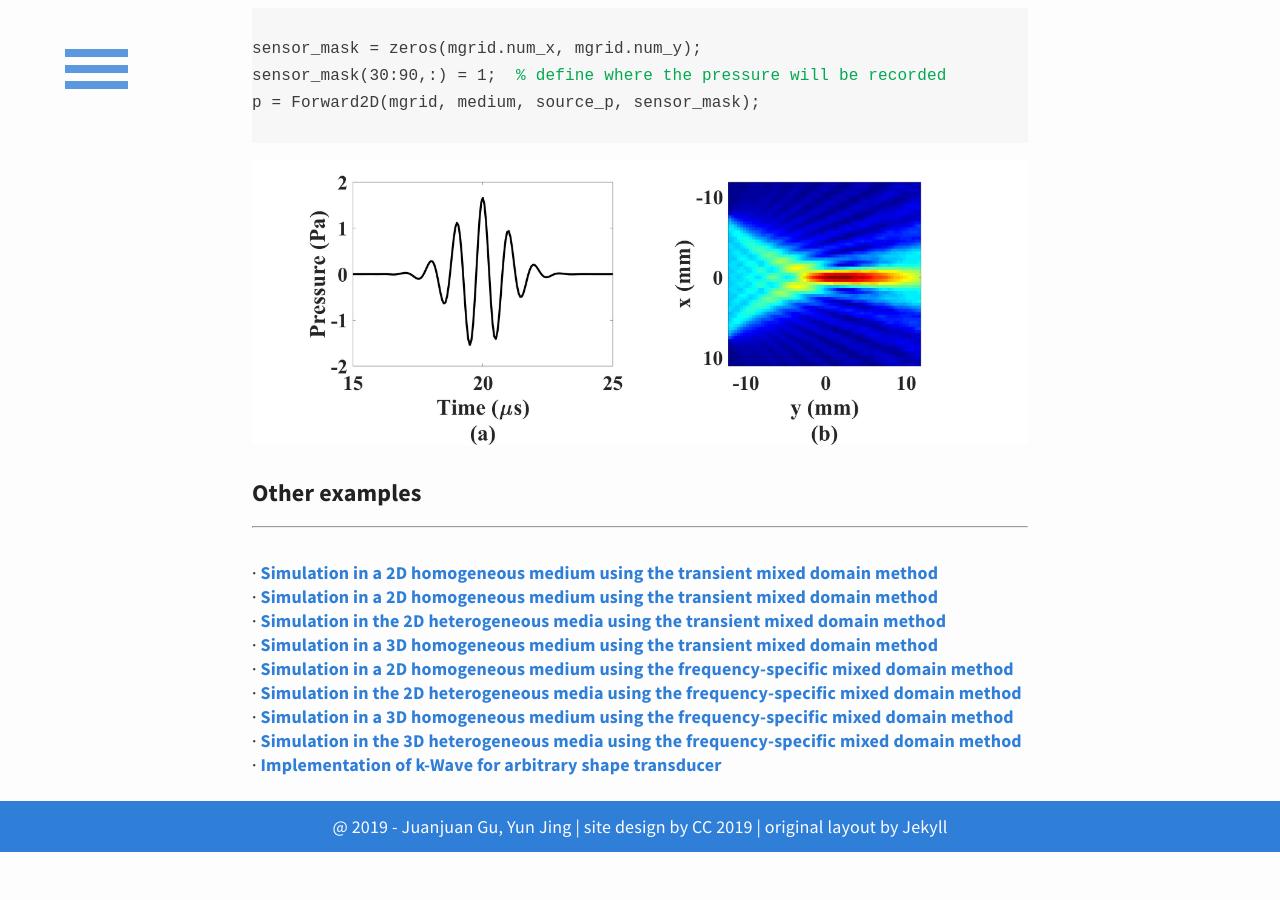
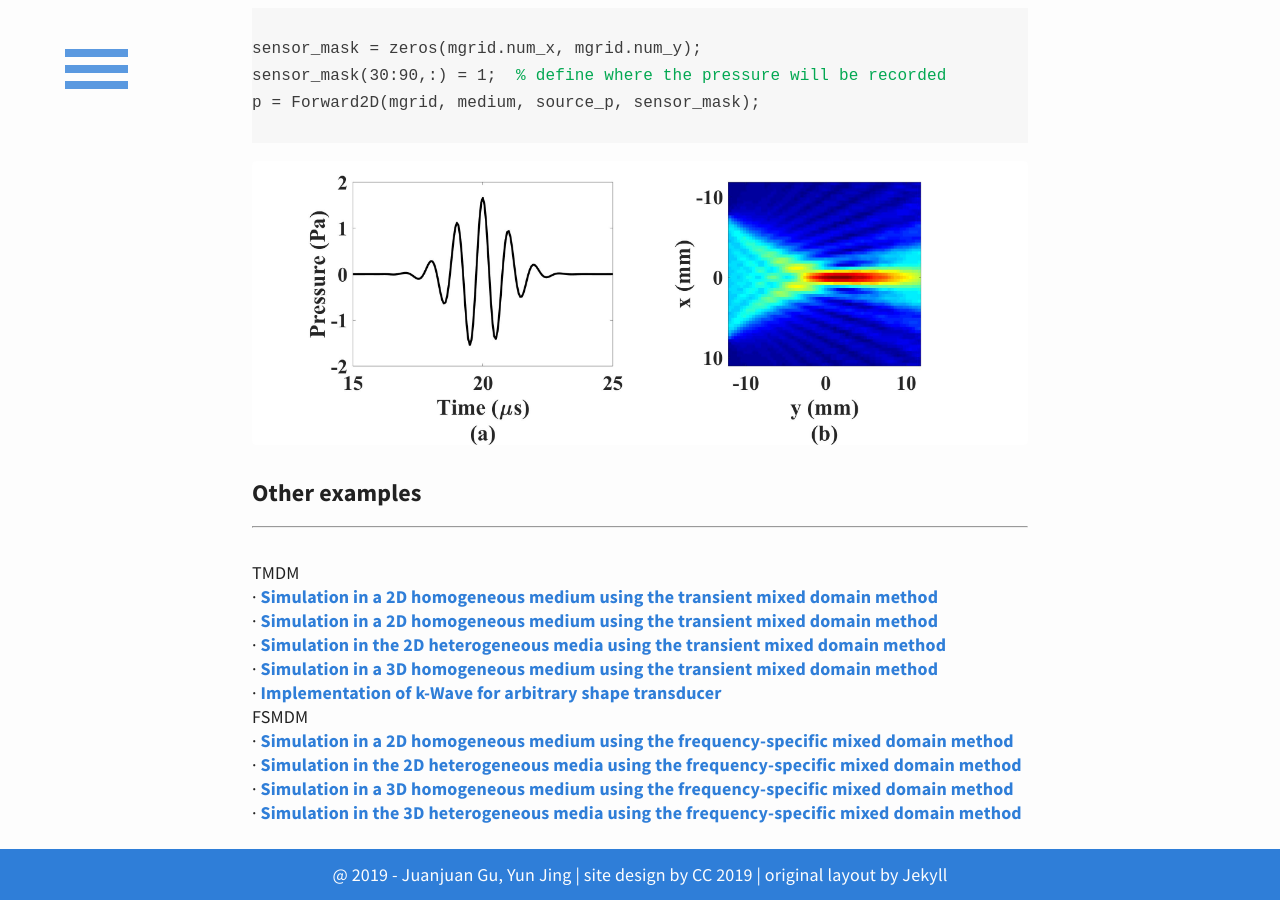
Before and after one commit to m-SOUND/mSOUND, a Jekyll site: the page built from _posts/2019-02-17-TMDM_2D_homogeneous.html, in a window 1280 px wide and 900 px high, scrolled down 2805 px. Built offline with Jekyll 4.4.1, drawn with Linux system fonts in a browser that asks for light colours; before the commit the page ends 3657 px from its top, so only the background shows below that; some of the changed lines change nothing that is shown.

Commit message:
Update 2019-02-17-TMDM_2D_homogeneous.html

```diff
--- a/_posts/2019-02-17-TMDM_2D_homogeneous.html
+++ b/_posts/2019-02-17-TMDM_2D_homogeneous.html
@@ -102,9 +102,10 @@ p = Forward2D(mgrid, medium, source_p, sensor_mask);
 <img src="/mSOUND/img/TMDM_2D_homogeneous.jpg" alt="(a) Time-domain singal recorded at the transducer focus                                                    (b) Fundamental pressure distribution through the sensor mask">
 </p>
 
-<h6>Other examples</h6>
+  <h6>Other examples</h6>
 <hr>
 <p>
+ <br>  <h7>TMDM</h7>
 <br>&middot;<a href="https://m-sound.github.io/mSOUND/TMDM_2D_homogeneous">
     Simulation in a 2D homogeneous medium using the transient mixed domain method</a>
  <br>&middot;<a href="https://m-sound.github.io/mSOUND/TMDM_2D_homogeneous">
@@ -113,6 +114,9 @@ p = Forward2D(mgrid, medium, source_p, sensor_mask);
     Simulation in the 2D heterogeneous media using the transient mixed domain method</a>
 <br>&middot;<a href="https://m-sound.github.io/mSOUND/TMDM_3D_homogeneous">
     Simulation in a 3D homogeneous medium using the transient mixed domain method</a>
+ <br>&middot;<a href="https://m-sound.github.io/mSOUND/combine-k-Wave-TMDM">
+    Implementation of k-Wave for arbitrary shape transducer</a>
+  <br>  <h7>FSMDM</h7>
 <br>&middot;<a href="https://m-sound.github.io/mSOUND/FSMDM_2D_homogeneous">
     Simulation in a 2D homogeneous medium using the frequency-specific mixed domain method</a>
 <br>&middot;<a href="https://m-sound.github.io/mSOUND/FSMDM_2D_heterogeneous">
@@ -121,6 +125,4 @@ p = Forward2D(mgrid, medium, source_p, sensor_mask);
     Simulation in a 3D homogeneous medium using the frequency-specific mixed domain method</a>
 <br>&middot;<a href="https://m-sound.github.io/mSOUND/FSMDM-3D_heterogeneous">
     Simulation in the 3D heterogeneous media using the frequency-specific mixed domain method</a>
-<br>&middot;<a href="https://m-sound.github.io/mSOUND/combine-k-Wave-TMDM">
-    Implementation of k-Wave for arbitrary shape transducer</a>
 </p>
```
